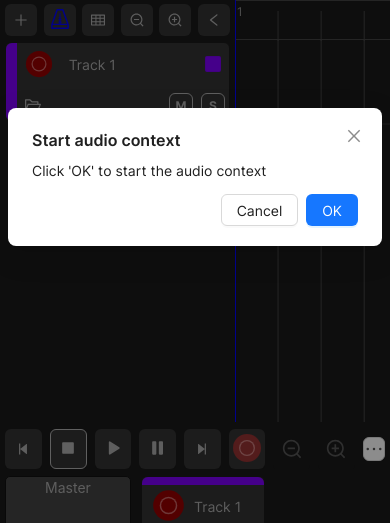
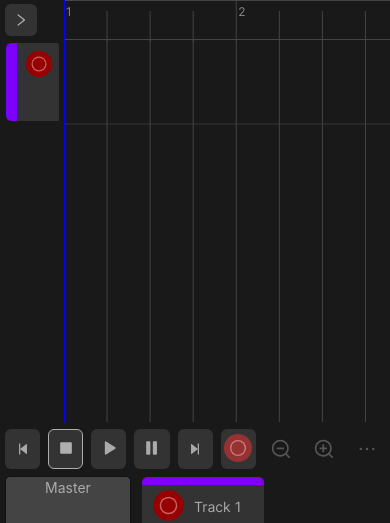
Before and after one commit to NoahJYoung/dawphin, a React (Vite) app: page / in a window 390 px wide. Shown: the top 523 px of the page. Built offline with nearby package versions, Linux system fonts and the light colour scheme.

Commit message:
changes start context tone logic, moves zoom in / zoom out buttons

```diff
--- a/src/AudioEngine/AudioEngine.ts
+++ b/src/AudioEngine/AudioEngine.ts
@@ -296,6 +296,7 @@ export class AudioEngine {
   };
 
   toStart = () => {
+    this.startTone();
     const initialState = this.state;
     if (this.updateTimelineUI) {
       this.pause();
@@ -310,6 +311,7 @@ export class AudioEngine {
   };
 
   toEnd = () => {
+    this.startTone();
     if (this.updateTimelineUI) {
       this.pause();
       Tone.getTransport().position = `${this.totalMeasures}:0:0`;
@@ -319,6 +321,7 @@ export class AudioEngine {
   };
 
   record = async () => {
+    this.startTone();
     if (this.state !== "recording") {
       this.getActiveTracks();
       // Temporary logic to test mic input, replace with input logic eventually
@@ -336,6 +339,7 @@ export class AudioEngine {
   };
 
   play = () => {
+    this.startTone();
     if (this.state !== "playing") {
       this.setState("playing");
       this.tracks.forEach((track) => track.play());
@@ -344,6 +348,7 @@ export class AudioEngine {
   };
 
   stop = () => {
+    this.startTone();
     Tone.getTransport().stop();
     this.tracks.forEach((track) => track.stop());
     this.setState("stopped");
--- a/src/AudioEngine/Track/Track.ts
+++ b/src/AudioEngine/Track/Track.ts
@@ -106,6 +106,7 @@ export class Track {
   };
 
   setActive = (newState: boolean) => {
+    Tone.start();
     this.active = newState;
   };
 
--- a/src/pages/DAW/DAW.tsx
+++ b/src/pages/DAW/DAW.tsx
@@ -1,6 +1,6 @@
 import { audioEngineInstance } from "src/AudioEngine";
 import { AudioEngine } from "src/AudioEngine/AudioEngine";
-import { useState, useEffect, useRef } from "react";
+import { useState, useRef } from "react";
 import {
   Mixer,
   TimelineView,
@@ -9,26 +9,15 @@ import {
   TransportView,
 } from "./components";
 import { MasterFader } from "./components/MasterFader";
-import { Modal } from "antd";
 
 import styles from "./DAW.module.scss";
 
 export const DAW = () => {
   const [timelineRect, setTimelineRect] = useState<DOMRect | null>(null);
   const [audioEngine] = useState<AudioEngine>(audioEngineInstance);
-  const [startToneModalOpen, setStartToneModalOpen] = useState(false);
 
   const containerRef = useRef<HTMLDivElement>(null);
   const trackPanelsRef = useRef<HTMLDivElement>(null);
-
-  const handleOk = () => {
-    audioEngine.startTone();
-    setStartToneModalOpen(false);
-  };
-
-  useEffect(() => {
-    setStartToneModalOpen(true);
-  }, []);
 
   return (
     <div className={styles.wrapper}>
@@ -59,13 +48,6 @@ export const DAW = () => {
           <Mixer audioEngine={audioEngineInstance} />
         </div>
       </div>
-      <Modal
-        title="Start audio context"
-        open={startToneModalOpen}
-        onOk={handleOk}
-      >
-        Click 'OK' to start the audio context
-      </Modal>
     </div>
   );
 };
--- a/src/pages/DAW/components/Sidebar/Sidebar.tsx
+++ b/src/pages/DAW/components/Sidebar/Sidebar.tsx
@@ -19,7 +19,9 @@ interface SidebarProps {
 
 export const Sidebar = observer(
   ({ audioEngine, trackPanelsRef, containerRef }: SidebarProps) => {
-    const [expanded, setExpanded] = useState(true);
+    const [expanded, setExpanded] = useState(
+      window.innerWidth > 480 ? true : false
+    );
 
     const toggleExpanded = () => setExpanded(!expanded);
 
@@ -53,6 +55,7 @@ export const Sidebar = observer(
                 trackNumber={i + 1}
                 key={track.id}
                 track={track}
+                expanded={expanded}
               />
             ))}
           </div>
--- a/src/pages/DAW/components/Sidebar/components/Toolbar/Toolbar.tsx
+++ b/src/pages/DAW/components/Sidebar/components/Toolbar/Toolbar.tsx
@@ -59,44 +59,7 @@ export const Toolbar = observer(
           icon={<TableOutlined className={styles.buttonIcon} />}
           onClick={() => audioEngine.setSnap(!audioEngine.snap)}
         />
-        <Button
-          className={`${styles.toolbarButton} ${expanded ? "" : styles.hidden}`}
-          type="text"
-          icon={<ZoomOutOutlined className={styles.buttonIcon} />}
-          onClick={() => {
-            audioEngine.setZoom("zoomOut");
-            if (containerRef.current?.scrollLeft) {
-              if (
-                containerRef.current?.scrollLeft ||
-                containerRef.current?.scrollLeft === 0
-              ) {
-                const transportPos =
-                  (Tone.getTransport().seconds * Tone.getContext().sampleRate) /
-                  audioEngine.samplesPerPixel;
-                const offset = containerRef.current.clientWidth / 2;
-                containerRef.current.scrollLeft = transportPos - offset;
-              }
-            }
-          }}
-        />
-        <Button
-          className={`${styles.toolbarButton} ${expanded ? "" : styles.hidden}`}
-          type="text"
-          icon={<ZoomInOutlined className={styles.buttonIcon} />}
-          onClick={() => {
-            audioEngine.setZoom("zoomIn");
-            if (
-              containerRef.current?.scrollLeft ||
-              containerRef.current?.scrollLeft === 0
-            ) {
-              const transportPos =
-                (Tone.getTransport().seconds * Tone.getContext().sampleRate) /
-                audioEngine.samplesPerPixel;
-              const offset = containerRef.current.clientWidth / 2;
-              containerRef.current.scrollLeft = transportPos - offset;
-            }
-          }}
-        />
+
         <Button
           className={`${styles.lgHidden} ${styles.toolbarButton} ${
             !expanded ? styles.rotate : ""
--- a/src/pages/DAW/components/Sidebar/components/TrackPanel/TrackPanel.tsx
+++ b/src/pages/DAW/components/Sidebar/components/TrackPanel/TrackPanel.tsx
@@ -14,10 +14,12 @@ export const TrackPanel = observer(
   ({
     track,
     audioEngine,
+    expanded,
   }: {
     track: Track;
     trackNumber: number;
     audioEngine: AudioEngine;
+    expanded: boolean;
   }) => {
     const transport = Tone.getTransport();
 
@@ -160,7 +162,11 @@ export const TrackPanel = observer(
             }}
           >
             <div
-              style={{ display: "flex", gap: "0.5rem", alignItems: "center" }}
+              style={{
+                display: expanded ? "flex" : "none",
+                gap: "0.5rem",
+                alignItems: "center",
+              }}
             >
               <input
                 value={""}
@@ -181,7 +187,11 @@ export const TrackPanel = observer(
             </div>
 
             <div
-              style={{ display: "flex", gap: "0.5rem", alignItems: "center" }}
+              style={{
+                display: expanded ? "flex" : "none",
+                gap: "0.5rem",
+                alignItems: "center",
+              }}
             >
               <Button
                 onClick={() => {
--- a/src/pages/DAW/components/TransportView/components/TransportControls/TransportControls.module.scss
+++ b/src/pages/DAW/components/TransportView/components/TransportControls/TransportControls.module.scss
@@ -31,11 +31,12 @@
 
   .elipsis {
     color: $text-dark;
-    display: flex;
     justify-content: center;
     align-items: center;
-    height: 1.5rem;
-    width: 1.5rem;
+    height: 2.5rem;
+    background: transparent;
+    width: 2.5rem;
+    border: none;
   }
 
   .transportButton:hover {
@@ -47,4 +48,14 @@
   .transport {
     width: 100%;
   }
+
+  .elipsis {
+    display: flex;
+  }
 }
+
+@media (min-width: 481px) {
+  .elipsis {
+    display: none;
+  }
+}
```
